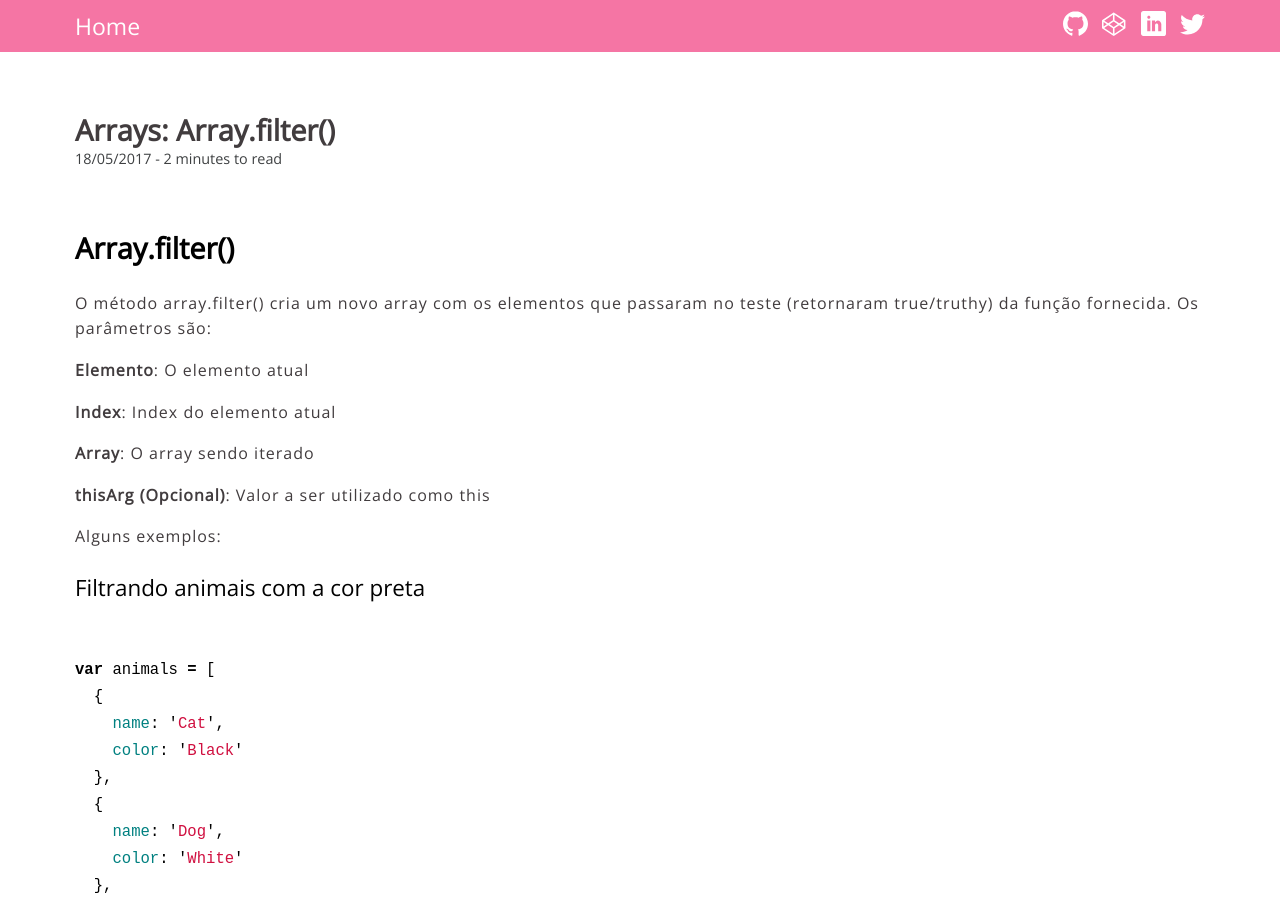
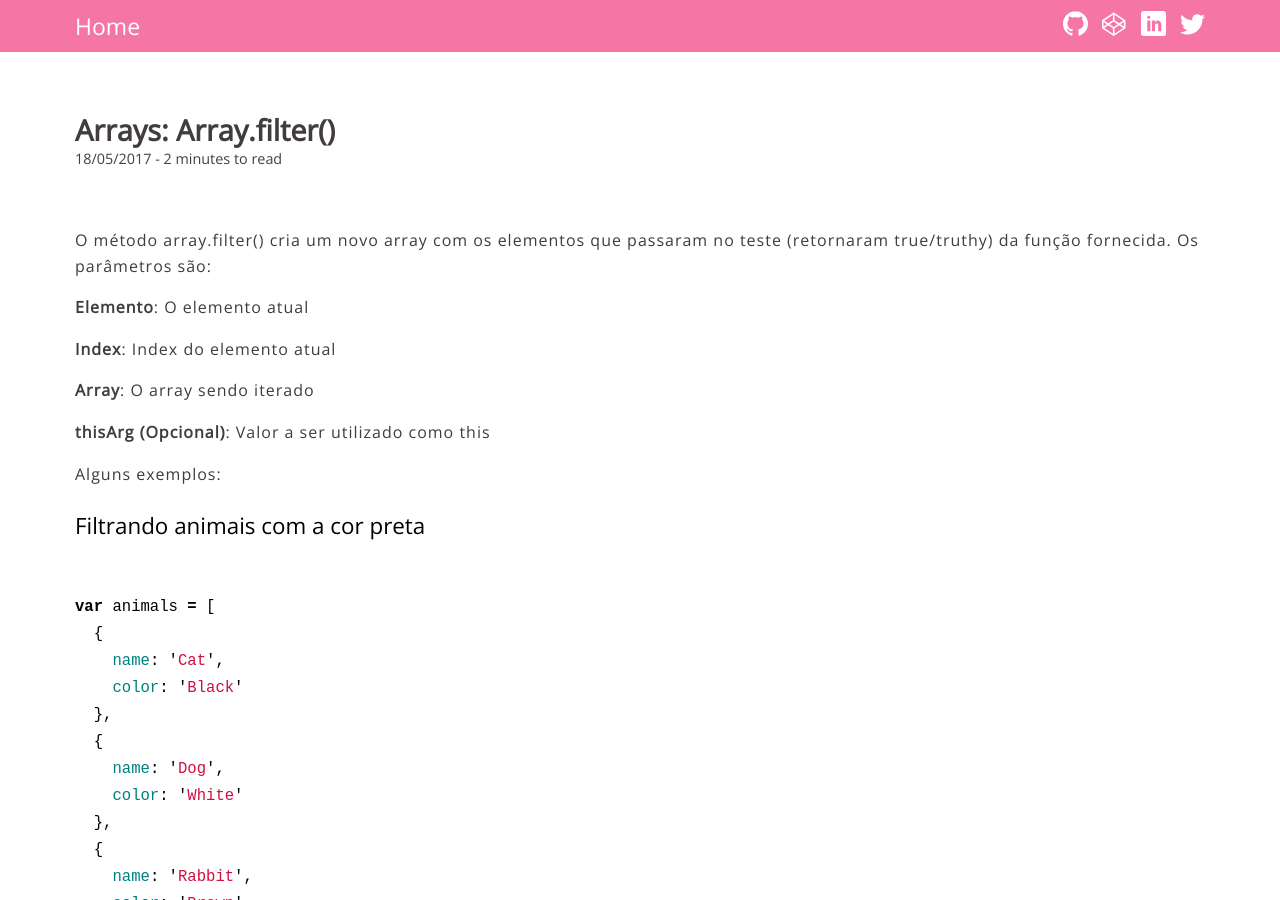
Before and after one commit to karolinedealencar/karolinedealencar.com.br, a Jekyll site: the page built from _posts/2017-05-18-array-filter.md, in a window 1280 px wide and 900 px high. Built offline with Jekyll 4.4.1, drawn with Linux system fonts in a browser that asks for light colours; comment, search, counter and statistics services are not loaded.

Commit message:
deletando titulo duplicado

```diff
--- a/_posts/2017-05-18-array-filter.md
+++ b/_posts/2017-05-18-array-filter.md
@@ -4,8 +4,6 @@ title:  "Arrays: Array.filter()"
 date:   2017-05-18 07:34:31 -0200
 categories: JS
 ---
-
-# Array.filter()
 
 O método array.filter() cria um novo array com os elementos que passaram no teste (retornaram true/truthy) da função fornecida. Os parâmetros são:
 
```
